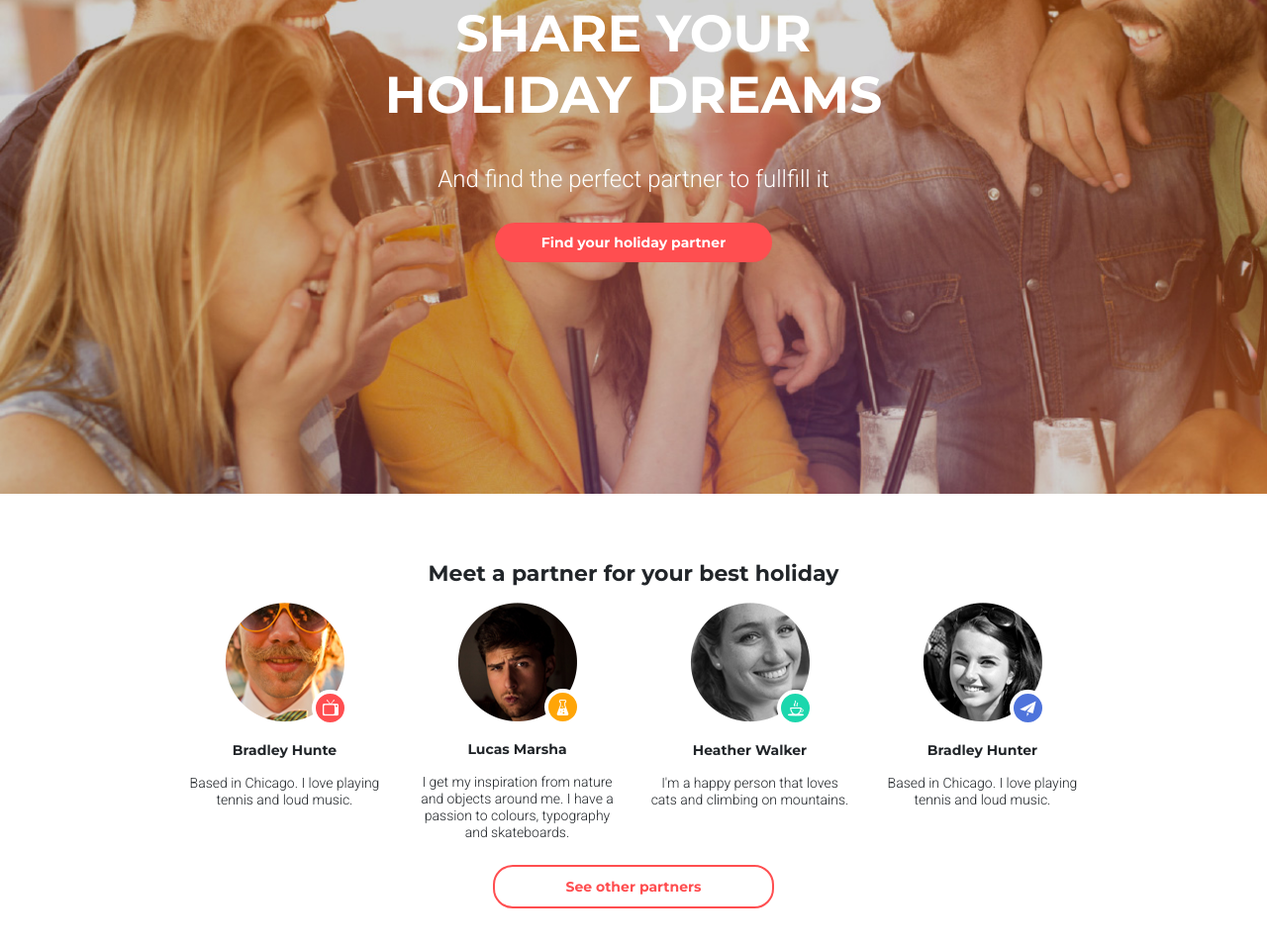
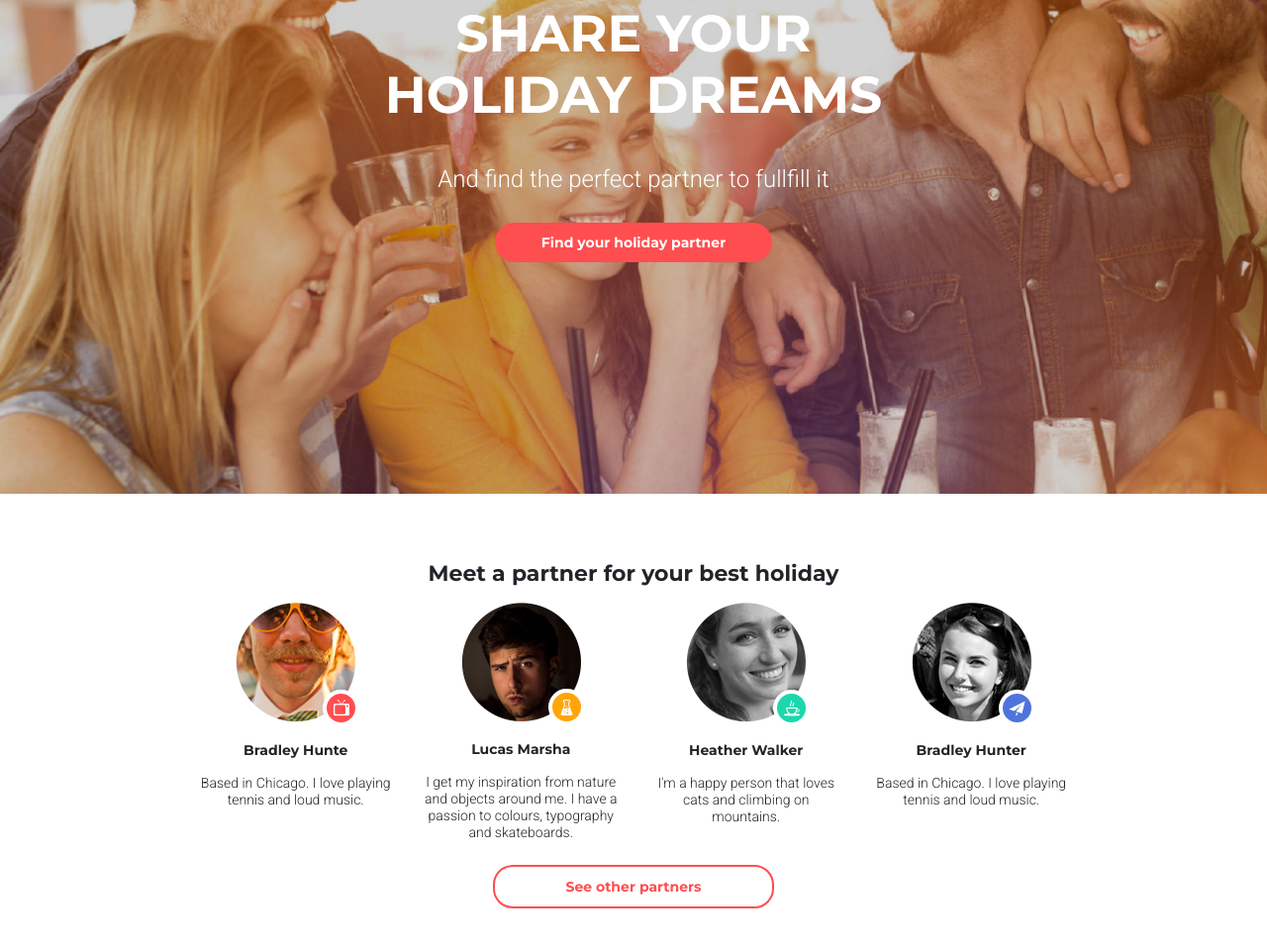
Before and after one commit to YuriyOS/html-css-modul-09, a plain HTML site: page index.html in a window 1280 px wide. Shown: the part 219-1176 px from the top of the page at 99% size. Drawn offline with nearby package versions, Linux system fonts and the light colour scheme.

Commit message:
#9_hw_v4

```diff
--- a/index.html
+++ b/index.html
@@ -73,13 +73,9 @@
           </div>
         </div>
 
-        <div class="row">
-
             <ul class="row justify-content-center partners-list">
 
-              <div class="col-12 col-md-5 col-lg-3 mb-4">
-
-              <li class="partner-card">
+              <li class="partner-card col-12 col-md-5 col-lg-3 mb-4">
                   <div class="img-wrap icon-tv">
                       <img src="./img/Bradley_Hunter_Photo.png" alt="Bradley Hunte" class="partner-photo">
                   </div>
@@ -88,11 +84,7 @@
 
               </li>
 
-            </div>
-
-            <div class="col-12 col-md-5 col-lg-3 mb-4">
-
-              <li class="partner-card">
+              <li class="partner-card col-12 col-md-5 col-lg-3 mb-4">
                   <div class="img-wrap icon-flask">
                       <img src="./img/Lucas_Marsha.png" alt="Lucas Marsha" class="partner-photo">
                   </div>
@@ -101,11 +93,7 @@
 
               </li>
 
-            </div>
-
-            <div class="col-12 col-md-5 col-lg-3 mb-4">
-
-              <li class="partner-card">
+              <li class="partner-card col-12 col-md-5 col-lg-3 mb-4">
                   <div class="img-wrap icon-cup">
                       <img src="./img/Heather_Walker.png" alt="Heather Walker" class="partner-photo">
                   </div>
@@ -114,11 +102,7 @@
 
               </li>
 
-            </div>
-
-            <div class="col-12 col-md-5 col-lg-3 mb-4">
-
-              <li class="partner-card">
+              <li class="partner-card col-12 col-md-5 col-lg-3 mb-4">
                   <div class="img-wrap icon-plane">
                       <img src="./img/Bradley_Hunter.png" alt="Bradley Hunter" class="partner-photo">
                   </div>
@@ -127,11 +111,9 @@
 
               </li>
 
-            </div>
-
           </ul>
 
-          </div>
+
         </div>
 
         <div class="row justify-content-center">
```
